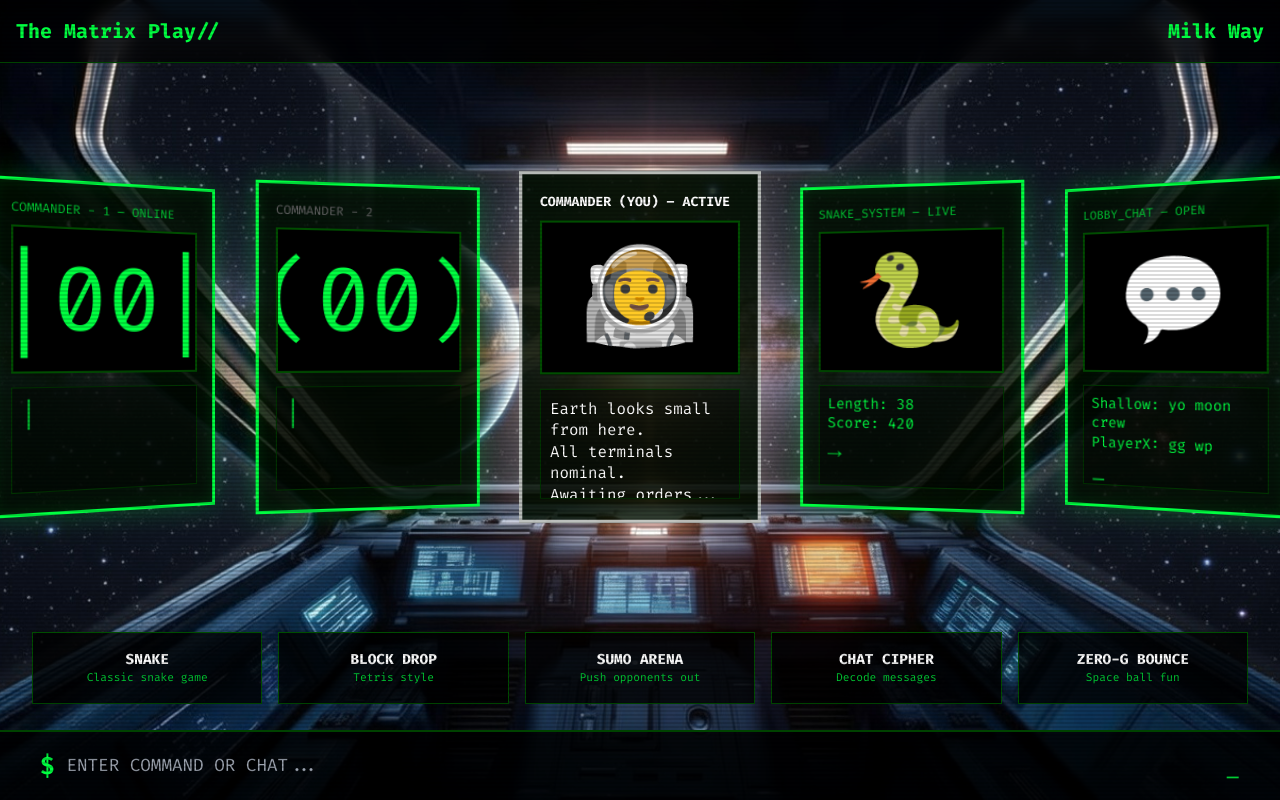
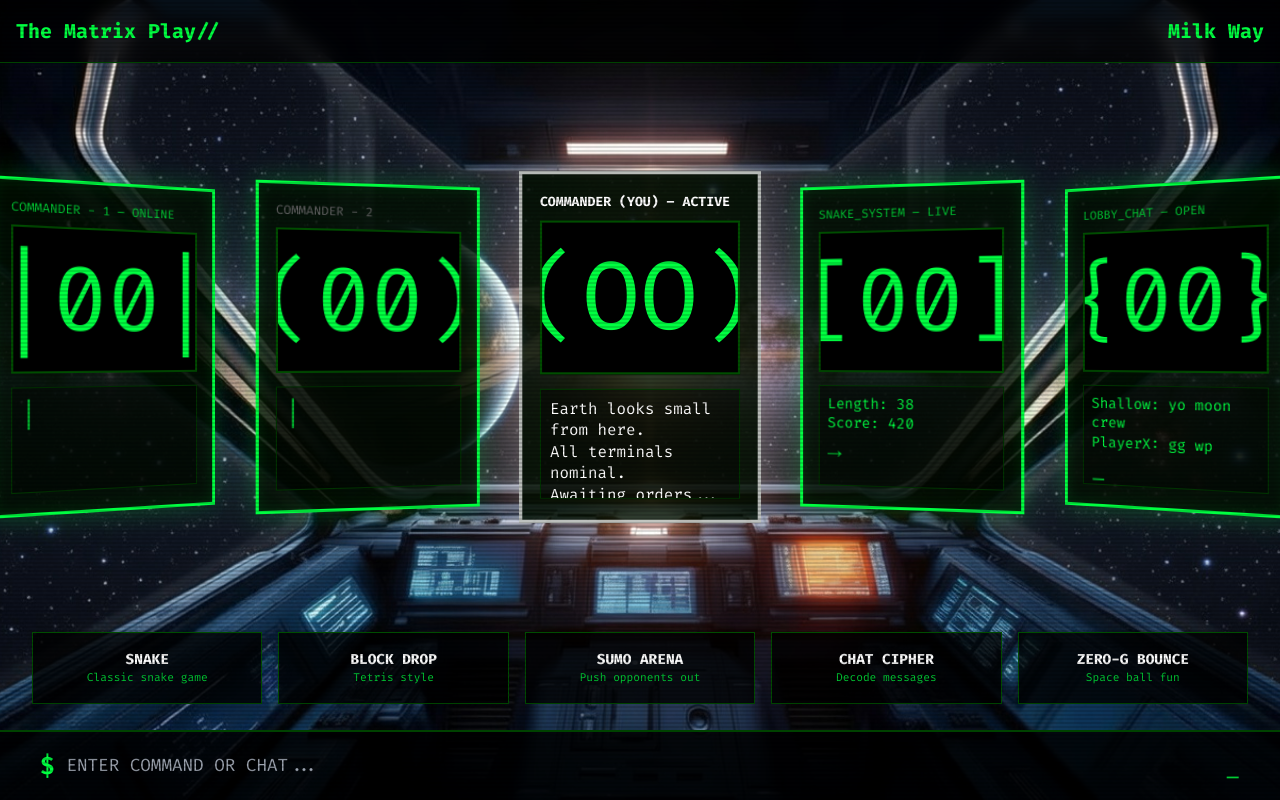
Before and after one commit to Sidekick-01/The-Matrix-Play, a plain HTML site: page index.html in a window 1280 px wide. Shown: the top 800 px of the page. Drawn offline with nearby package versions, Linux system fonts and the light colour scheme.

Commit message:
Update index.html

```diff
--- a/index.html
+++ b/index.html
@@ -3,7 +3,7 @@
 <head>
   <meta charset="UTF-8" />
   <meta name="viewport" content="width=device-width, initial-scale=1.0"/>
-  <title>FlavorLobby | Orbital Command</title>
+  <title>The Matrix Play</title>
   <script src="https://cdn.tailwindcss.com"></script>
   <link rel="stylesheet" href="https://fonts.googleapis.com/css2?family=Fira+Code:wght@400;700&display=swap" />
   <link rel="stylesheet" href="style.css" />
@@ -36,7 +36,7 @@
 
       <div class="monitor monitor-center">
         <div class="status bright">COMMANDER (YOU) – ACTIVE</div>
-        <div class="profile">👨‍🚀</div>
+        <div class="profile">(OO)</div>
         <div class="chat bright">
           Earth looks small from here.<br>
           All terminals nominal.<br>
@@ -46,7 +46,7 @@
 
       <div class="monitor monitor-right">
         <div class="status">SNAKE_SYSTEM – LIVE</div>
-        <div class="profile">🐍</div>
+        <div class="profile">[00]</div>
         <div class="chat">
           Length: 38<br>
           Score: 420<br>
@@ -56,7 +56,7 @@
 
       <div class="monitor monitor-rightmost">
         <div class="status">LOBBY_CHAT – OPEN</div>
-        <div class="profile">💬</div>
+        <div class="profile">{00}</div>
         <div class="chat">
           Shallow: yo moon crew<br>
           PlayerX: gg wp<br>
```
